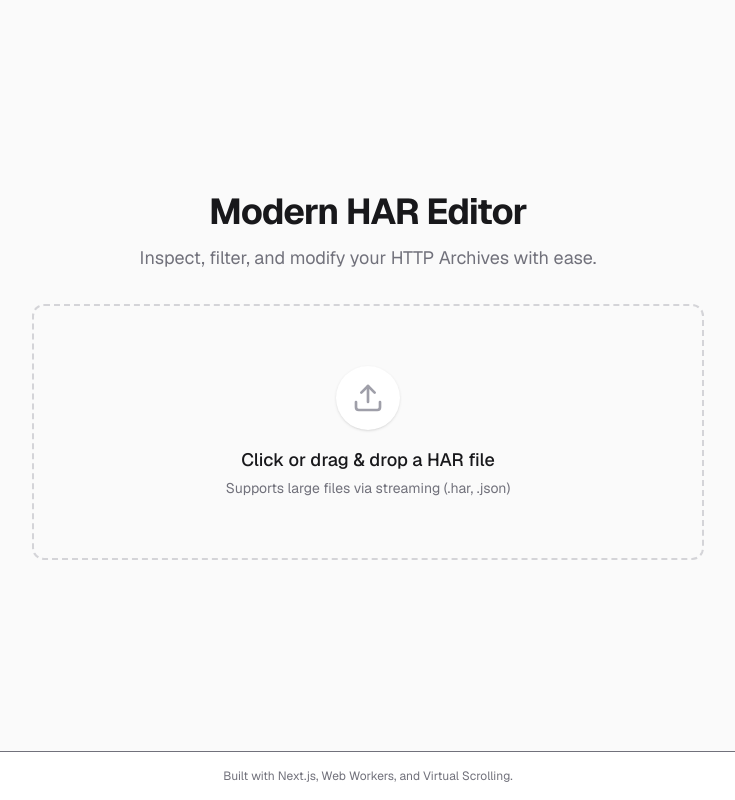
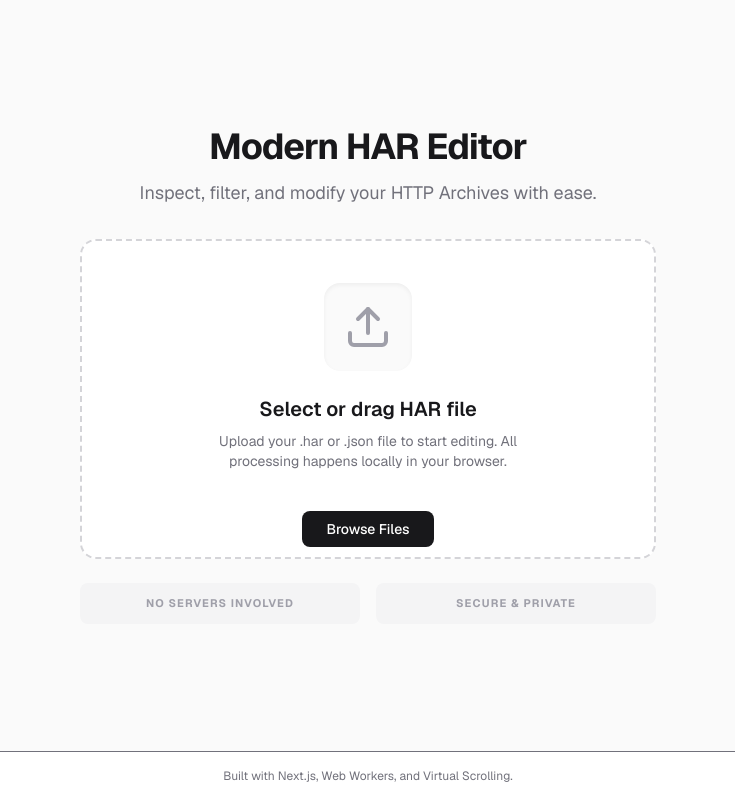
Before and after one commit to lusi1990/modern-har-editor, a Next.js app: page / in a window 1280 px wide. Shown: the whole page, without its empty margins (272-1007 px from the left). Built offline with nearby package versions, Linux system fonts and the light colour scheme.

Commit message:
fix: prevent browser from opening dropped files and improve uploader robustness

```diff
--- a/app/components/HarUploader.tsx
+++ b/app/components/HarUploader.tsx
@@ -2,7 +2,7 @@
 
 import React, { useCallback } from 'react';
 import { useDropzone } from 'react-dropzone';
-import { Upload } from 'lucide-react';
+import { Upload, FileCode } from 'lucide-react';
 import { useHarStore } from '../store/useHarStore';
 import { cn } from '../utils';
 
@@ -12,11 +12,13 @@ export const HarUploader: React.FC = () => {
   const handleFile = useCallback((file: File) => {
     if (!file) return;
 
+    console.log('Processing file:', file.name, file.size, file.type);
+
     clear();
     setFileName(file.name);
     setLoading(true);
 
-    // Create a new worker
+    try {
       const worker = new Worker(new URL('../workers/har-parser.worker.ts', import.meta.url));
 
       worker.onmessage = (e) => {
@@ -36,52 +38,87 @@ export const HarUploader: React.FC = () => {
         }
       };
 
+      worker.onerror = (err) => {
+        console.error('Worker initialization error:', err);
+        alert('Failed to start the background parser.');
+        setLoading(false);
+      };
+
       worker.postMessage({ file });
+    } catch (err) {
+      console.error('Failed to create worker:', err);
+      alert('Your browser might not support Web Workers or there was a build error.');
+      setLoading(true);
+    }
   }, [clear, setFileName, setLoading, setMetadata, addEntries]);
 
   const onDrop = useCallback((acceptedFiles: File[]) => {
+    console.log('Files dropped:', acceptedFiles);
     if (acceptedFiles.length > 0) {
       handleFile(acceptedFiles[0]);
     }
   }, [handleFile]);
 
-  const { getRootProps, getInputProps, isDragActive } = useDropzone({
+  const { getRootProps, getInputProps, isDragActive, open } = useDropzone({
     onDrop,
-    accept: {
-      'application/json': ['.har', '.json'],
-    },
+    noClick: false,
+    noKeyboard: false,
     multiple: false
   });
 
   return (
+    <div className="w-full max-w-xl mx-auto">
       <div
         {...getRootProps()}
         className={cn(
-        "flex flex-col items-center justify-center w-full h-64 border-2 border-dashed rounded-xl transition-all cursor-pointer outline-none",
+          "relative flex flex-col items-center justify-center w-full h-80 border-2 border-dashed rounded-2xl transition-all duration-200 outline-none",
           isDragActive
-          ? "border-blue-500 bg-blue-50/50 dark:border-blue-400 dark:bg-blue-900/20"
-          : "border-zinc-300 bg-zinc-50 hover:bg-zinc-100 dark:border-zinc-800 dark:bg-zinc-950 dark:hover:bg-zinc-900"
+            ? "border-blue-500 bg-blue-50/50 dark:border-blue-400 dark:bg-blue-900/20 scale-[1.02]"
+            : "border-zinc-300 bg-white hover:border-zinc-400 hover:bg-zinc-50 dark:border-zinc-800 dark:bg-zinc-950 dark:hover:border-zinc-700 dark:hover:bg-zinc-900"
         )}
       >
         <input {...getInputProps()} />
-      <div className="flex flex-col items-center gap-4">
+
+        <div className="flex flex-col items-center gap-6 p-8 pointer-events-none">
           <div className={cn(
-          "p-4 rounded-full bg-white shadow-sm dark:bg-zinc-900 transition-transform",
-          isDragActive && "scale-110"
+            "p-5 rounded-2xl bg-zinc-50 dark:bg-zinc-900 shadow-inner transition-transform duration-300",
+            isDragActive && "scale-110 rotate-3"
           )}>
-          <Upload className={cn(
-            "w-8 h-8 transition-colors",
-            isDragActive ? "text-blue-500" : "text-zinc-400"
-          )} />
+            {isDragActive ? (
+              <FileCode className="w-12 h-12 text-blue-500" />
+            ) : (
+              <Upload className="w-12 h-12 text-zinc-400" />
+            )}
           </div>
-        <div className="text-center px-8">
-          <p className="text-lg font-medium">
-            {isDragActive ? "Drop the HAR file here" : "Click or drag & drop a HAR file"}
-          </p>
-          <p className="text-sm text-zinc-500 mt-1">
-            Supports large files via streaming (.har, .json)
+
+          <div className="text-center space-y-2">
+            <h3 className="text-xl font-semibold">
+              {isDragActive ? "Release to upload" : "Select or drag HAR file"}
+            </h3>
+            <p className="text-sm text-zinc-500 max-w-xs">
+              Upload your .har or .json file to start editing. All processing happens locally in your browser.
             </p>
           </div>
+        </div>
+
+        {/* Fallback button for some browsers where div click is weird */}
+        {!isDragActive && (
+          <button
+            type="button"
+            onClick={(e) => {
+              e.stopPropagation();
+              open();
+            }}
+            className="mt-2 px-6 py-2 bg-zinc-900 text-white dark:bg-zinc-100 dark:text-zinc-900 rounded-lg text-sm font-medium hover:opacity-90 transition-opacity"
+          >
+            Browse Files
+          </button>
+        )}
+      </div>
+
+      <div className="mt-6 grid grid-cols-2 gap-4 text-[11px] text-zinc-400 text-center uppercase tracking-widest font-bold">
+        <div className="p-3 bg-zinc-100 dark:bg-zinc-900 rounded-lg">No Servers Involved</div>
+        <div className="p-3 bg-zinc-100 dark:bg-zinc-900 rounded-lg">Secure & Private</div>
       </div>
     </div>
   );
--- a/app/page.tsx
+++ b/app/page.tsx
@@ -1,5 +1,6 @@
 'use client';
 
+import { useEffect } from 'react';
 import { HarUploader } from './components/HarUploader';
 import { HarTable } from './components/HarTable';
 import { HarDetail } from './components/HarDetail';
@@ -9,6 +10,22 @@ import { Loader2 } from 'lucide-react';
 
 export default function Home() {
   const { entries, isLoading } = useHarStore();
+
+  // Global drag/drop prevention
+  useEffect(() => {
+    const preventDefault = (e: DragEvent) => {
+      e.preventDefault();
+      e.stopPropagation();
+    };
+
+    window.addEventListener('dragover', preventDefault, false);
+    window.addEventListener('drop', preventDefault, false);
+
+    return () => {
+      window.removeEventListener('dragover', preventDefault);
+      window.removeEventListener('drop', preventDefault);
+    };
+  }, []);
 
   return (
     <div className="flex flex-col h-screen bg-zinc-50 dark:bg-black text-zinc-900 dark:text-zinc-100 font-sans">
```
Also changed, not shown: 1 other file (tests, documents, lock files or other folders). Lines whose indentation alone changed are shown as unchanged.
